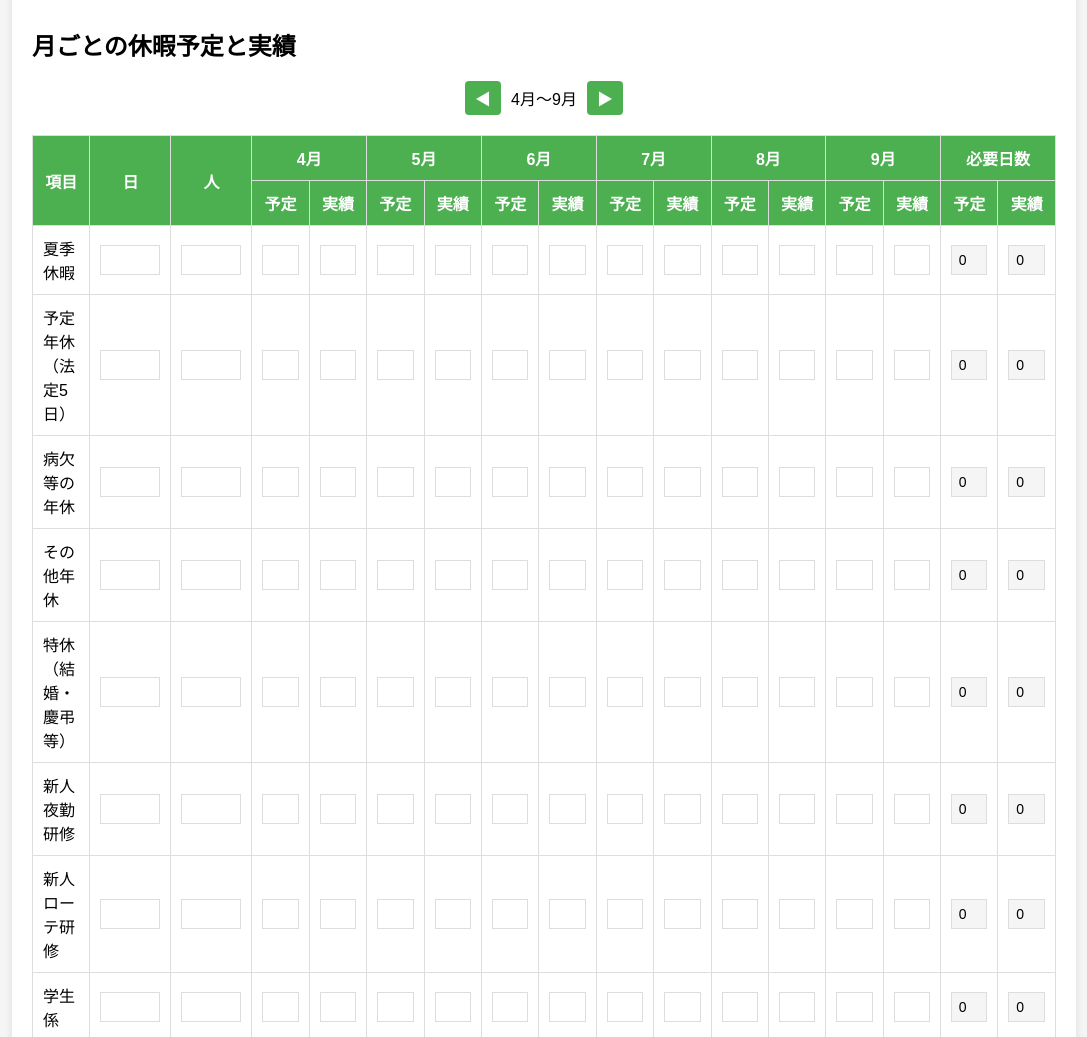
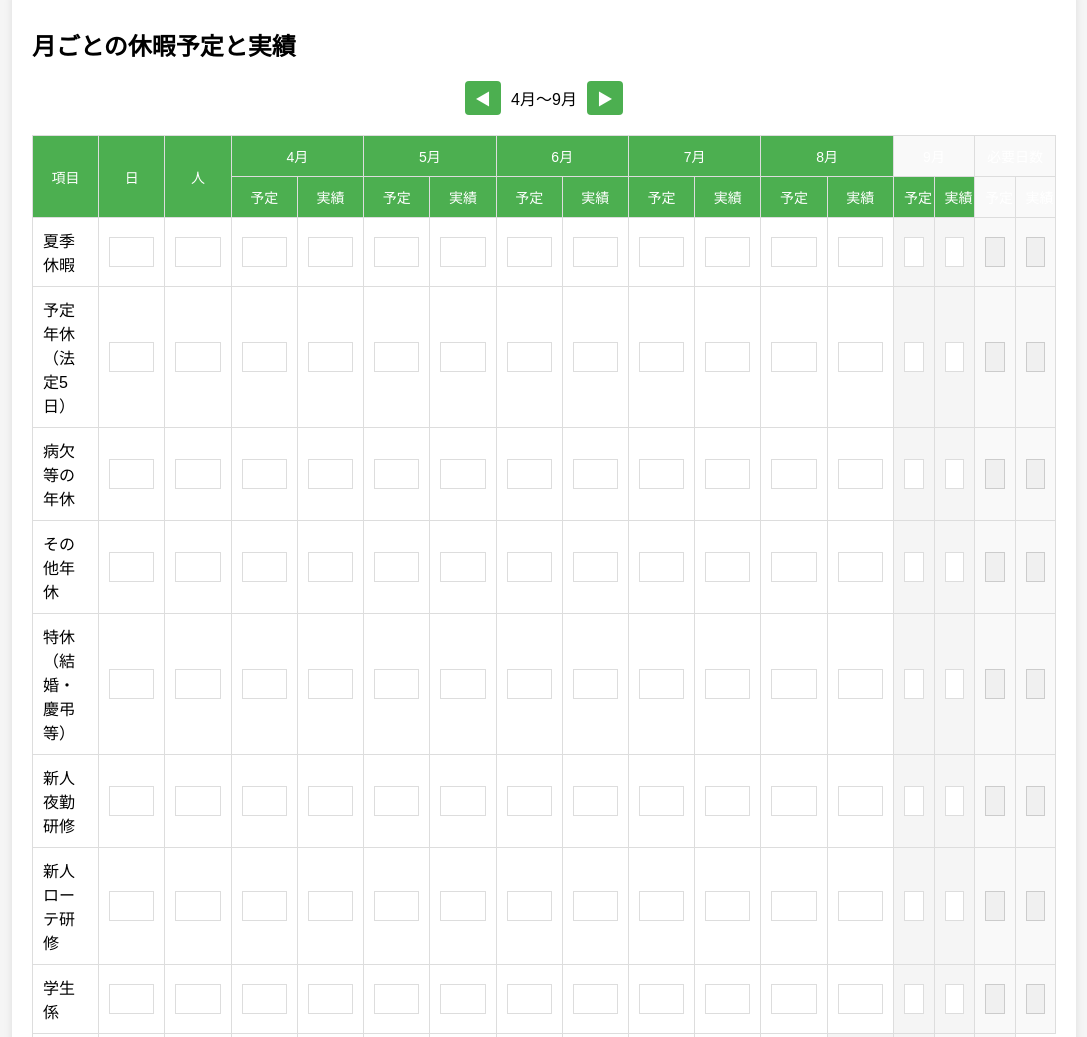
Before and after one commit to oobe-io/kango-kinmu, a plain HTML site: page index.html in a window 1280 px wide. Shown: the part 1560-2597 px from the top of the page, without its empty margins (96-1183 px from the left). Drawn offline with Linux system fonts and the light colour scheme.

Commit message:
Update style.css

```diff
--- a/css/style.css
+++ b/css/style.css
@@ -26,7 +26,7 @@ table {
     width: 100%;
     border-collapse: collapse;
     margin-top: 10px;
-    table-layout: fixed; /* 追加：列幅を固定 */
+    table-layout: fixed;
 }
 
 th, td {
@@ -38,32 +38,6 @@ th, td {
 th {
     background-color: #4CAF50;
     color: white;
-}
-
-/* 休暇テーブルの特別なスタイル */
-.vacation-table table {
-    width: 100%;
-}
-
-/* 項目列のスタイル */
-.vacation-table td:first-child {
-    width: 150px; /* 項目列の幅を固定 */
-    text-align: left;
-    padding-left: 10px;
-}
-
-/* 日・人列のスタイル */
-.vacation-table th:nth-child(2),
-.vacation-table th:nth-child(3),
-.vacation-table td:nth-child(2),
-.vacation-table td:nth-child(3) {
-    width: 60px; /* 日・人列の幅を統一 */
-}
-
-/* その他の列のスタイル */
-.vacation-table td:not(:first-child):not(:nth-child(2)):not(:nth-child(3)),
-.vacation-table th:not(:first-child):not(:nth-child(2)):not(:nth-child(3)) {
-    width: calc((100% - 270px) / 14); /* 残りの幅を14列で均等に分割 */
 }
 
 /* 入力フィールドのスタイル */
@@ -102,7 +76,7 @@ input[type="number"] {
     justify-content: center;
     align-items: center;
     margin-bottom: 10px;
-    gap: 10px; /* ボタン間のスペースを追加 */
+    gap: 10px;
 }
 
 .table-switcher button {
@@ -118,15 +92,37 @@ input[type="number"] {
 /* 休暇テーブルスタイル */
 .vacation-table {
     display: none;
-    overflow-x: auto; /* 横スクロールを可能に */
+    overflow-x: auto;
 }
 
 .vacation-table.active {
     display: block;
 }
 
-.vacation-table th {
-    white-space: nowrap; /* ヘッダーテキストの折り返しを防止 */
+.vacation-table table {
+    width: 100%;
+}
+
+/* 項目列のスタイル */
+.vacation-table td:first-child {
+    width: 150px;
+    text-align: left;
+    padding-left: 10px;
+}
+
+/* 日・人列のスタイル（右端に配置） */
+.vacation-table th:nth-last-child(1),
+.vacation-table th:nth-last-child(2),
+.vacation-table td:nth-last-child(1),
+.vacation-table td:nth-last-child(2) {
+    width: 60px;
+    background-color: #f9f9f9;
+}
+
+/* その他の列のスタイル */
+.vacation-table td:not(:first-child):not(:nth-last-child(1)):not(:nth-last-child(2)),
+.vacation-table th:not(:first-child):not(:nth-last-child(1)):not(:nth-last-child(2)) {
+    width: calc((100% - 270px) / 14);
 }
 
 /* 必要日数の列（readonly）のスタイル */
@@ -135,11 +131,23 @@ input[readonly] {
     cursor: not-allowed;
 }
 
+/* 日・人列の入力フィールドの特別なスタイル */
+.vacation-table td:nth-last-child(1) input[type="number"],
+.vacation-table td:nth-last-child(2) input[type="number"] {
+    background-color: #f0f0f0;
+    border: 1px solid #ccc;
+}
+
 /* テーブルヘッダーの位置固定 */
 .vacation-table thead {
     position: sticky;
     top: 0;
     z-index: 1;
+}
+
+/* 休暇テーブルのヘッダー */
+.vacation-table th {
+    white-space: nowrap;
 }
 
 /* レスポンシブ対応 */
@@ -153,3 +161,34 @@ input[readonly] {
         overflow-x: auto;
     }
 }
+
+/* テーブル内のボーダー調整 */
+.vacation-table th,
+.vacation-table td {
+    border: 1px solid #ddd;
+    vertical-align: middle;
+}
+
+/* 入力フィールドのホバー状態 */
+.vacation-table input[type="number"]:hover:not([readonly]) {
+    background-color: #f8f8f8;
+}
+
+/* 入力フィールドのフォーカス状態 */
+.vacation-table input[type="number"]:focus {
+    outline: none;
+    border-color: #4CAF50;
+    box-shadow: 0 0 3px rgba(74, 175, 80, 0.3);
+}
+
+/* 必要日数セルの特別なスタイル */
+.vacation-table td:nth-last-child(3),
+.vacation-table td:nth-last-child(4) {
+    background-color: #f5f5f5;
+}
+
+/* ヘッダーセルの文字サイズ調整 */
+.vacation-table th {
+    font-size: 14px;
+    font-weight: normal;
+}
```
